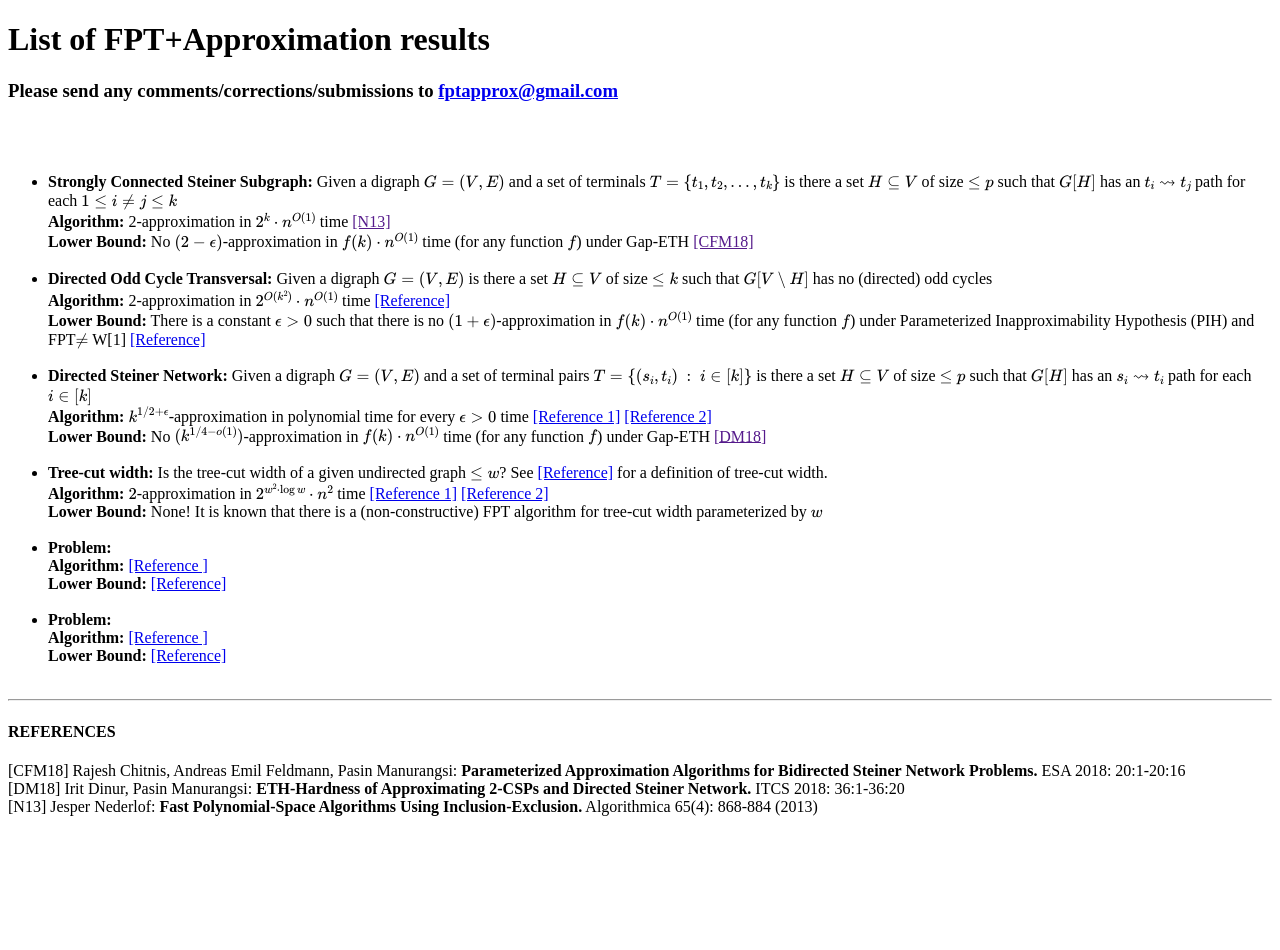
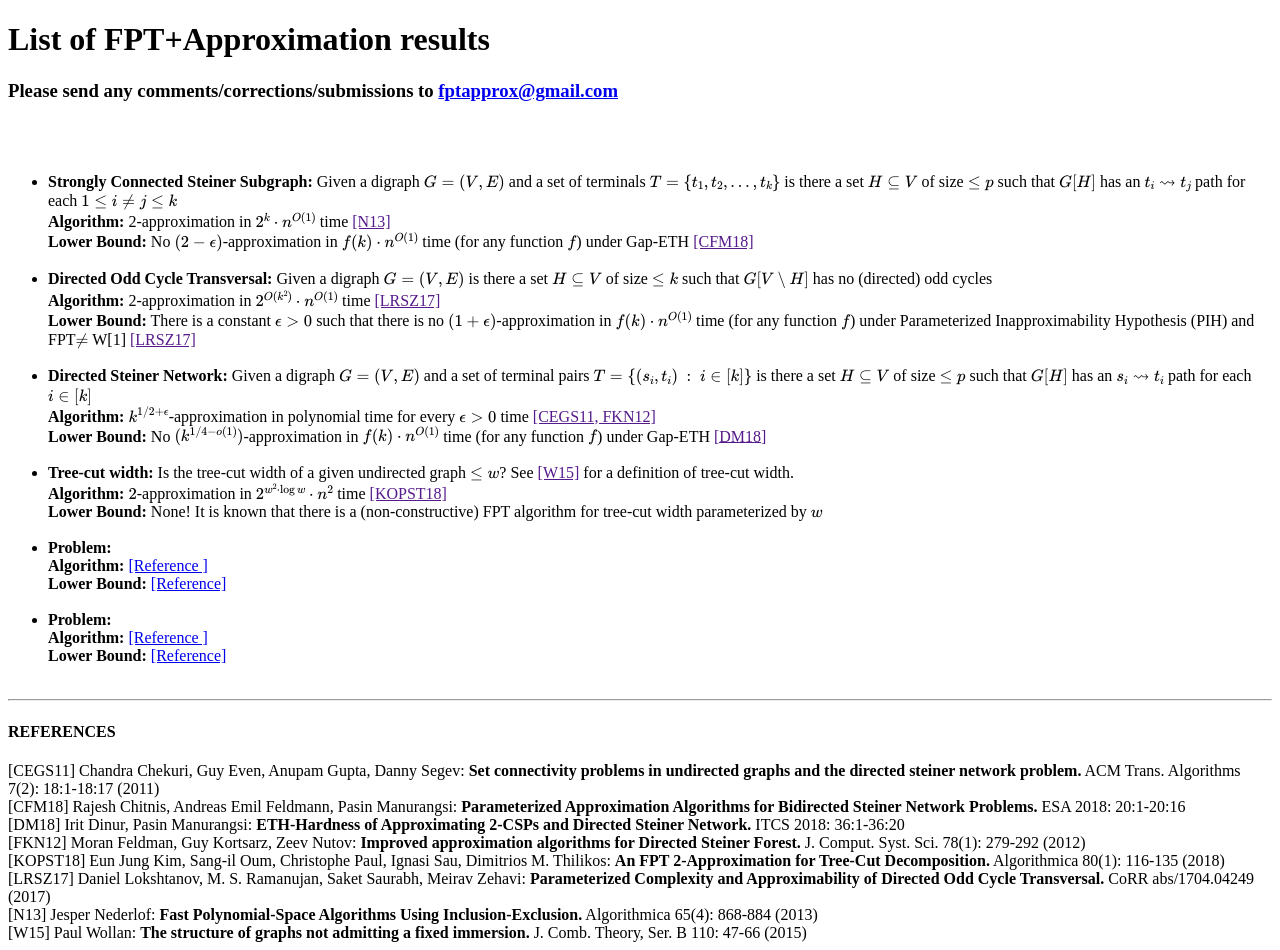
Before and after one commit to rajeshchitnis/rajeshchitnis.github.io, a Jekyll site: the page fpt-approx.html, which Jekyll copies as it is, in a window 1280 px wide. Built offline with Jekyll 4.4.1, drawn with Linux system fonts in a browser that asks for light colours; formulas are drawn with MathJax 3; before the commit the page ends 900 px from its top, so only the background shows below that.

Commit message:
Update fpt-approx.html
a

```diff
--- a/fpt-approx.html
+++ b/fpt-approx.html
@@ -35,24 +35,24 @@
 
 <li>
 <b>Directed Odd Cycle Transversal:</b> Given a digraph \(G=(V,E)\) is there a set \(H\subseteq V\) of size \(\leq k\) such that \(G[V\setminus H]\) has no (directed) odd cycles<br>
-<b>Algorithm:</b>  2-approximation in \(2^{O(k^2)}\cdot n^{O(1)}\) time <a href="https://arxiv.org/abs/1704.04249">  [Reference]</a> <br>
-<b>Lower Bound:</b> There is a constant \(\epsilon>0\) such that there is no \((1+\epsilon)\)-approximation in \(f(k)\cdot n^{O(1)}\) time (for any function \(f\)) under Parameterized Inapproximability Hypothesis (PIH) and FPT\(\neq\) W[1] <a href="https://arxiv.org/abs/1704.04249">  [Reference]</a> <br>
+<b>Algorithm:</b>  2-approximation in \(2^{O(k^2)}\cdot n^{O(1)}\) time <a href="">  [LRSZ17]</a> <br>
+<b>Lower Bound:</b> There is a constant \(\epsilon>0\) such that there is no \((1+\epsilon)\)-approximation in \(f(k)\cdot n^{O(1)}\) time (for any function \(f\)) under Parameterized Inapproximability Hypothesis (PIH) and FPT\(\neq\) W[1] <a href="">  [LRSZ17]</a> <br>
 </li>
 
 <br>
 
 <li>
 <b>Directed Steiner Network:</b> Given a digraph \(G=(V,E)\) and a set of terminal pairs \(T=\{(s_i, t_i)\ :\ i\in [k]\}\) is there a set \(H\subseteq V\) of size \(\leq p\) such that \(G[H]\) has an \(s_i \leadsto t_i\) path for each \(i\in [k]\)<br>
-<b>Algorithm:</b> \(k^{1/2+\epsilon}\)-approximation in polynomial time for every \(\epsilon>0\) time <a href="https://dl.acm.org/citation.cfm?id=1921664">  [Reference 1]</a> <a href="https://www.sciencedirect.com/science/article/pii/S0022000011000584">  [Reference 2]</a> <br>
+<b>Algorithm:</b> \(k^{1/2+\epsilon}\)-approximation in polynomial time for every \(\epsilon>0\) time <a href="">  [CEGS11, FKN12]</a> <br>
 <b>Lower Bound:</b> No \((k^{1/4-o(1)})\)-approximation in \(f(k)\cdot n^{O(1)}\) time (for any function \(f\)) under Gap-ETH <a href="">  [DM18]</a> <br>
 </li>
 
 <br>
 
 <li>
-<b>Tree-cut width:</b> Is the tree-cut width of a given undirected graph \(\leq w\)? See <a href="https://www.sciencedirect.com/science/article/pii/S0095895614000914">  [Reference]</a> for a definition of tree-cut width.
+<b>Tree-cut width:</b> Is the tree-cut width of a given undirected graph \(\leq w\)? See <a href="">  [W15]</a> for a definition of tree-cut width.
 <br>
-<b>Algorithm:</b> \(2\)-approximation in \(2^{w^{2}\cdot \log w}\cdot n^{2}\) time <a href="https://link.springer.com/article/10.1007/s00453-016-0245-5">  [Reference 1]</a> <a href="https://www.sciencedirect.com/science/article/pii/S0022000011000584">  [Reference 2]</a> <br>
+<b>Algorithm:</b> \(2\)-approximation in \(2^{w^{2}\cdot \log w}\cdot n^{2}\) time <a href="">  [KOPST18]</a> <br>
 <b>Lower Bound:</b> None! It is known that there is a (non-constructive) FPT algorithm for tree-cut width parameterized by \(w\)<br>
 </li>
 
@@ -83,7 +83,9 @@
 <div id="subtitle">
 <h4>REFERENCES</a> </h4>
 
+[CEGS11] Chandra Chekuri, Guy Even, Anupam Gupta, Danny Segev: <b>Set connectivity problems in undirected graphs and the directed steiner network problem.</b> ACM Trans. Algorithms 7(2): 18:1-18:17 (2011)
 
+<br>
 [CFM18] Rajesh Chitnis, Andreas Emil Feldmann, Pasin Manurangsi: <b>Parameterized Approximation Algorithms for Bidirected Steiner Network Problems.</b> ESA 2018: 20:1-20:16
 <br>
 
@@ -91,9 +93,24 @@
 
 <br>
 
+[FKN12] Moran Feldman, Guy Kortsarz, Zeev Nutov: <b>Improved approximation algorithms for Directed Steiner Forest.</b> J. Comput. Syst. Sci. 78(1): 279-292 (2012)
+
+<br>
+
+[KOPST18] Eun Jung Kim, Sang-il Oum, Christophe Paul, Ignasi Sau, Dimitrios M. Thilikos: <b>An FPT 2-Approximation for Tree-Cut Decomposition.</b> Algorithmica 80(1): 116-135 (2018)
+
+<br>
+
+[LRSZ17] Daniel Lokshtanov, M. S. Ramanujan, Saket Saurabh, Meirav Zehavi: <b>Parameterized Complexity and Approximability of Directed Odd Cycle Transversal.</b> CoRR abs/1704.04249 (2017)
+
+<br>
+
 [N13] Jesper Nederlof: <b>Fast Polynomial-Space Algorithms Using Inclusion-Exclusion.</b> Algorithmica 65(4): 868-884 (2013)
 
 <br>
+
+[W15] Paul Wollan: <b>The structure of graphs not admitting a fixed immersion.</b> J. Comb. Theory, Ser. B 110: 47-66 (2015)
+
 
 </div>
 
```
